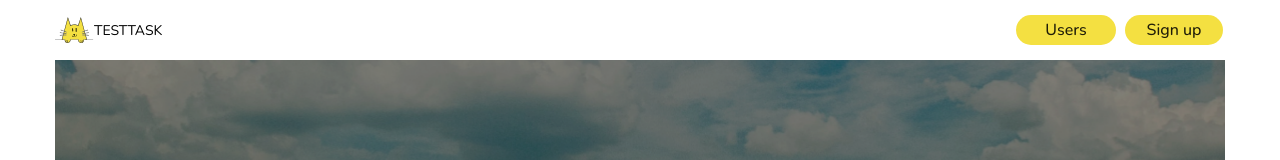
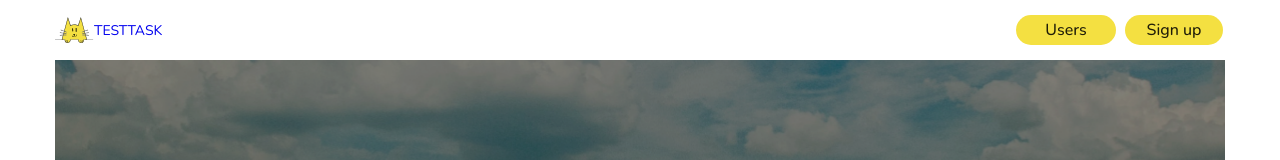
Before and after one commit to pedanmax/abz-agency-test, a React (Vite) app: page / in a window 1280 px wide. Shown: the top 160 px of the page. Built offline with nearby package versions, Linux system fonts and the light colour scheme.

Commit message:
fix: change tag div to section, do the logo a link

```diff
--- a/src/components/Header/Header.tsx
+++ b/src/components/Header/Header.tsx
@@ -6,10 +6,10 @@ const Header = () => {
   return (
     <header className='header'>
       <div className="header__container">
-        <div className="header__logo-box">
+        <a href='!#' className="header__logo-box">
           <img src={logo} alt="" className="header__logo" />
           <h6 className="header__logo-text">testtask</h6>
-        </div>
+        </a>
         <nav className='header__navigation'>
           <ul className="header__list list">
             {['Users', 'Sign up'].map((section) => <Button key={section} text={section} />)}
--- a/src/sections/About/About.tsx
+++ b/src/sections/About/About.tsx
@@ -4,11 +4,11 @@ import './About.scss';
 const About = () => {
   return (
     <div className="about">
-      <div className="about__container">
+      <section className="about__container">
         <h3 className="about__title">Test assignment for front-end developer</h3>
         <h5 className="about__paragraph">What defines a good front-end developer is one that has skilled knowledge of HTML, CSS, JS with a vast understanding of User design thinking as they'll be building web interfaces with accessibility in mind. They should also be excited to learn, as the world of Front-End Development keeps evolving.</h5>
         <Button text='Sign up' />
-      </div>
+      </section>
     </div>
   );
 };
```
